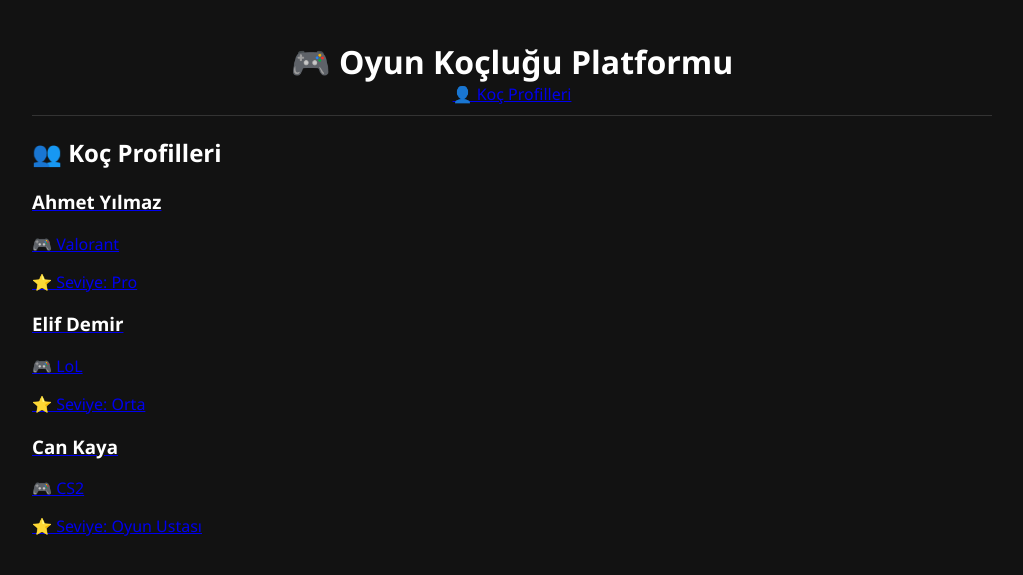
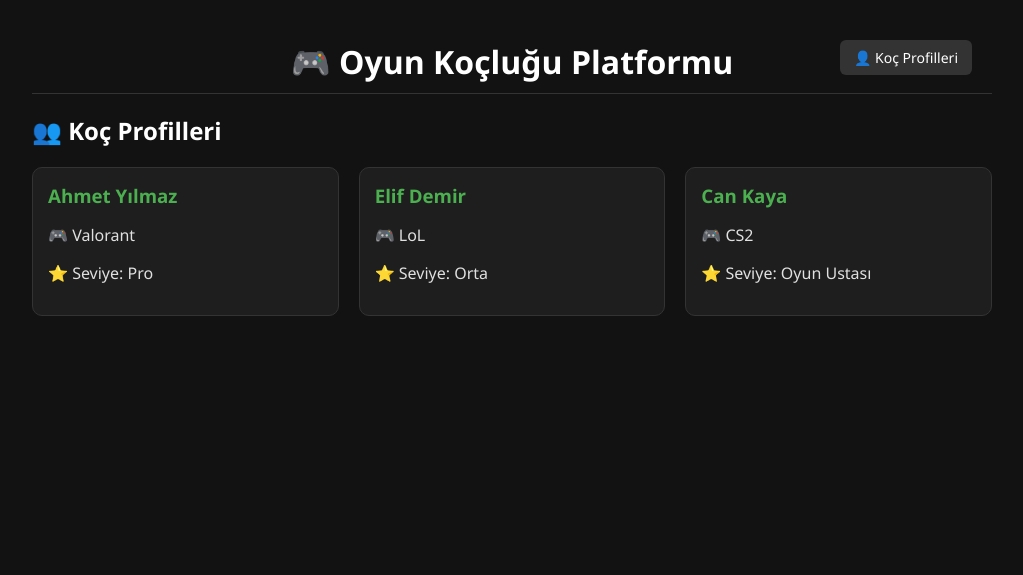
Before and after one commit to KeroRy1/GC-Game-Coaching, a Flask app: page /coaches in a window 1280 px wide. Shown: the top 575 px of the page, without its empty margins (128-1151 px from the left). Run offline with Flask 3, Linux system fonts and the light colour scheme.

Commit message:
Update style.css

```diff
--- a/static/style.css
+++ b/static/style.css
@@ -130,3 +130,50 @@ button:hover {
     border-left: 4px solid #4caf50;
     border-radius: 5px;
 }
+
+/* Sağ üst buton */
+.top-button {
+    position: absolute;
+    top: 20px;
+    right: 20px;
+    background-color: #333;
+    color: #fff;
+    padding: 8px 14px;
+    border-radius: 6px;
+    text-decoration: none;
+    font-size: 14px;
+    transition: background 0.3s ease;
+}
+
+.top-button:hover {
+    background-color: #4caf50;
+}
+
+/* Koç kartları */
+.coach-grid {
+    display: flex;
+    flex-wrap: wrap;
+    gap: 20px;
+    margin-top: 20px;
+}
+
+.coach-card {
+    background-color: #1e1e1e;
+    border: 1px solid #333;
+    border-radius: 10px;
+    padding: 15px;
+    flex: 1 1 200px;
+    transition: transform 0.2s ease;
+    text-decoration: none;
+    color: #e0e0e0;
+}
+
+.coach-card:hover {
+    transform: scale(1.03);
+    border-color: #4caf50;
+}
+
+.coach-card h3 {
+    margin: 0 0 10px;
+    color: #4caf50;
+}
```
